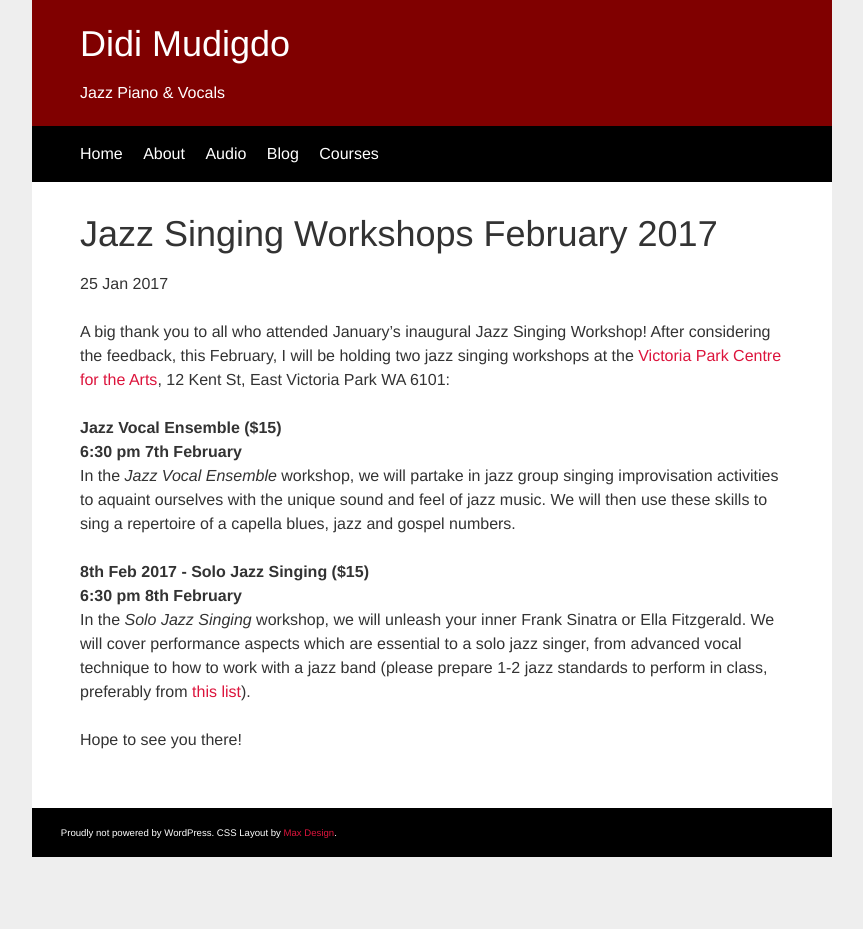
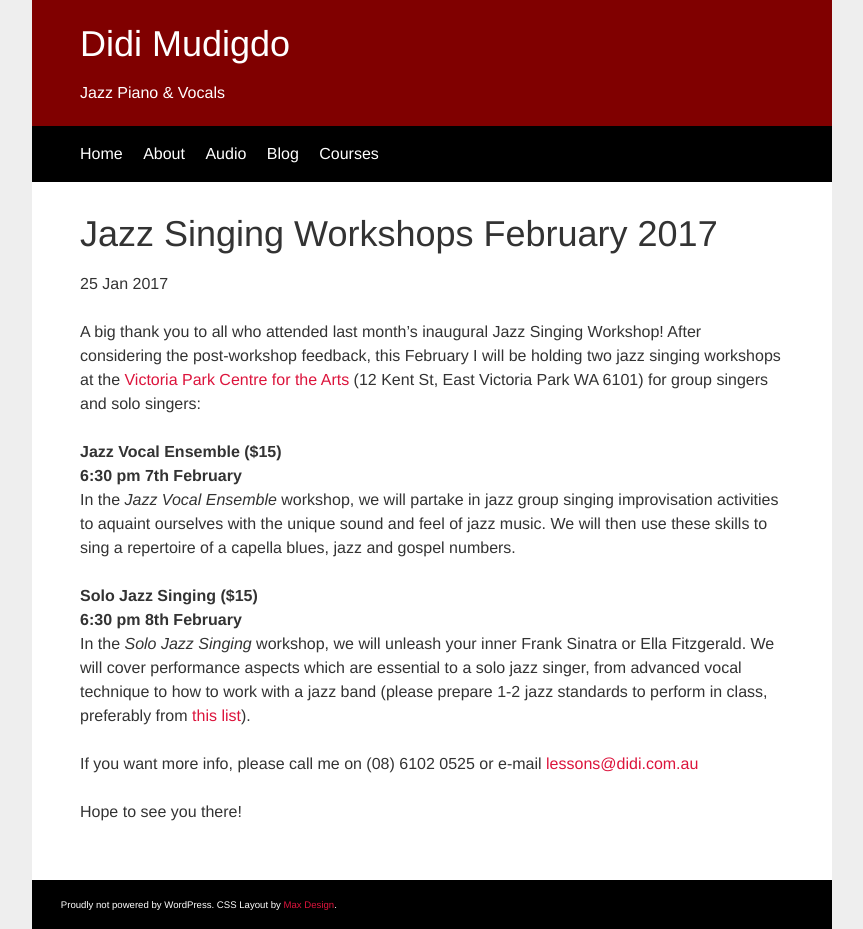
Before and after one commit to didijazz/didijazz.github.io, a Jekyll site: the page built from _posts/2017-01-25-february-jazz-singing-workshops.md, in a window 1280 px wide. Shown: the whole page, without its empty margins (208-1071 px from the left). Built offline with Jekyll 4.4.1, drawn with Linux system fonts in a browser that asks for light colours; before the commit the page ends 900 px from its top, so only the background shows below that.

Commit message:
Update 2017-01-25-february-jazz-singing-workshops.md

```diff
--- a/_posts/2017-01-25-february-jazz-singing-workshops.md
+++ b/_posts/2017-01-25-february-jazz-singing-workshops.md
@@ -4,14 +4,16 @@ title: "Jazz Singing Workshops February 2017"
 date: 2017-01-25
 ---
 
-A big thank you to all who attended January's inaugural Jazz Singing Workshop! After considering the feedback, this February, I will be holding two jazz singing workshops at the [Victoria Park Centre for the Arts](http://vicparkarts.org.au), 12 Kent St, East Victoria Park WA 6101:
+A big thank you to all who attended last month's inaugural Jazz Singing Workshop! After considering the post-workshop feedback, this February I will be holding two jazz singing workshops at the [Victoria Park Centre for the Arts](http://vicparkarts.org.au) (12 Kent St, East Victoria Park WA 6101) for group singers and solo singers:
 
 **Jazz Vocal Ensemble ($15)
 6:30 pm 7th February**
 In the *Jazz Vocal Ensemble* workshop, we will partake in jazz group singing improvisation activities to aquaint ourselves with the unique sound and feel of jazz music. We will then use these skills to sing a repertoire of a capella blues, jazz and gospel numbers.
 
-**8th Feb 2017 - Solo Jazz Singing ($15)
+**Solo Jazz Singing ($15)
 6:30 pm 8th February**
 In the *Solo Jazz Singing* workshop, we will unleash your inner Frank Sinatra or Ella Fitzgerald. We will cover performance aspects which are essential to a solo jazz singer, from advanced vocal technique to how to work with a jazz band (please prepare 1-2 jazz standards to perform in class, preferably from [this list](https://didijazz.github.io/blog/2016/11/15/jazz-singer-standards)).
 
+If you want more info, please call me on (08) 6102 0525 or e-mail [lessons@didi.com.au](mailto://lessons@didi.com.au)
+
 Hope to see you there!
```
